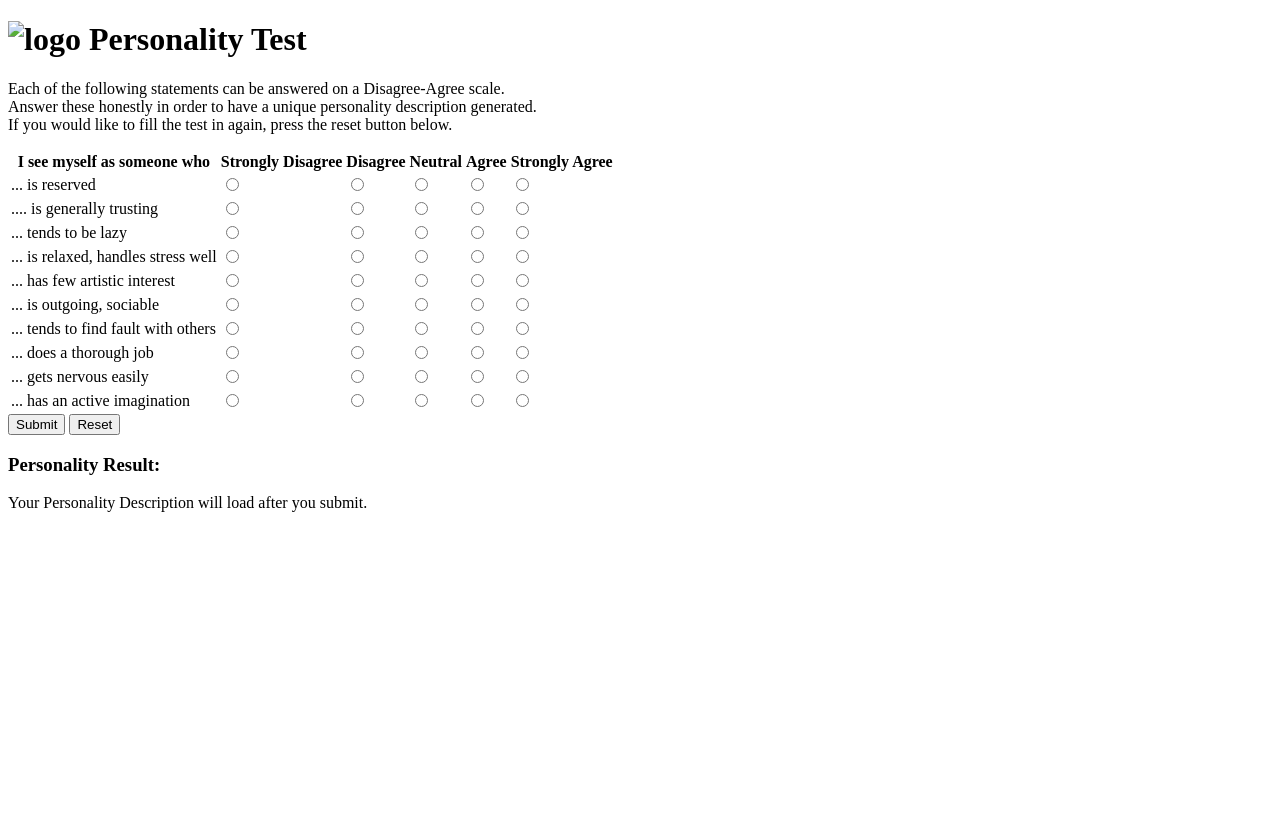
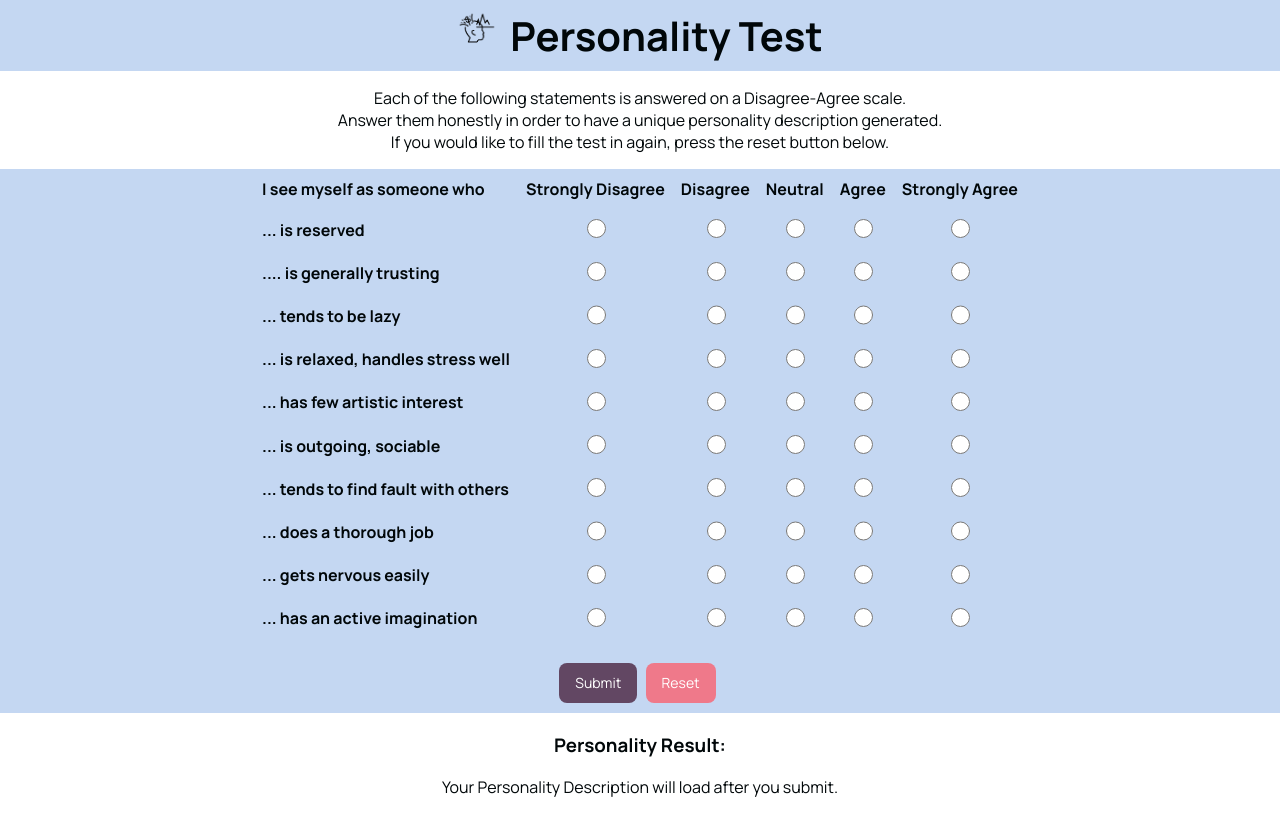
Before and after one commit to luayidriss/personality-test, a plain HTML site: page index.html in a window 1280 px wide. Drawn offline with Linux system fonts and the light colour scheme.

Commit message:
Add Styling

```diff
--- a/assets/css/style.css
+++ b/assets/css/style.css
@@ -0,0 +1,91 @@
+/* Font & Global */
+@import url('https://fonts.googleapis.com/css2?family=Manrope:wght@200;400;700&display=swap');
+
+body{
+    background-color: white;
+    font-family: Manrope, sans-serif;
+    font-weight: 400;
+    text-align: center;
+    color: #010709;
+    margin: 0;
+}
+
+/* Heading */
+
+.heading {
+    text-align: center;
+    font-size: 2.5rem;
+    background-color: #C4D7F2;
+    margin: 0;
+    padding: 0.5rem;
+}
+
+.logo {
+    height: 40px;
+    padding-right: 5px;
+}
+
+/* Test Area */
+.test-area{
+    background-color: #C4D7F2;
+    font-weight: 600;
+}
+table{
+    margin-left: auto;
+    margin-right: auto;
+}
+
+th, td {
+    padding: 7px;
+    text-align: center;
+  }
+
+  .prompt{
+    text-align: left;
+  }
+
+  input[type="radio"] {
+    height: 1.2rem;
+    width: 1.2rem;
+    accent-color: #ca5c6d ;
+  }
+/* Buttons */
+
+.btn {
+  background-color: #EF798A;
+  border-radius: 8px;
+  border-style: none;
+  box-sizing: border-box;
+  color: #FFFFFF;
+  cursor: pointer;
+  display: inline-block;
+  font-family: inherit;
+  font-size: 14px;
+  font-weight: 500;
+  height: 40px;
+  line-height: 20px;
+  list-style: none;
+  margin: 0;
+  outline: none;
+  padding: 10px 16px;
+  position: relative;
+  text-align: center;
+  text-decoration: none;
+  transition: color 100ms;
+  vertical-align: baseline;
+  user-select: none;
+  -webkit-user-select: none;
+  touch-action: manipulation;
+  margin: 0 5px 10px 0;
+}
+
+.btn:hover,
+.btn:focus {
+  background-color: #F082AC;
+}
+#submit{
+    background-color: #624763;
+}
+#submit:hover, #submit:focus{
+    background-color: #6b576b;
+}
--- a/index.html
+++ b/index.html
@@ -12,12 +12,12 @@
         <img class="logo" src="assets/images/logo.png" alt="logo"> Personality Test
     </h1>
     <p id="instructions">
-Each of the following statements can be answered on a Disagree-Agree scale. <br>Answer these honestly in order to have a unique personality description generated. <br>If you would like to fill the test in again, press the reset button below.
+Each of the following statements is answered on a Disagree-Agree scale. <br>Answer them honestly in order to have a unique personality description generated. <br>If you would like to fill the test in again, press the reset button below.
     </p>
     <div class="test-area">
         <table>
             <tr>
-              <th>I see myself as someone who</th>
+              <th class="prompt">I see myself as someone who</th>
               <th>Strongly Disagree</th>
               <th>Disagree</th>
               <th>Neutral</th>
@@ -25,7 +25,7 @@ Each of the following statements can be answered on a Disagree-Agree scale. <br>
               <th>Strongly Agree</th>
             </tr>
             <tr>
-              <td>... is reserved</td>
+              <td class="prompt">... is reserved</td>
               <td><input type="radio" id="" name="question-1" value=5 /></td>
               <td><input type="radio" id="" name="question-1" value=4 /></td>
               <td><input type="radio" id="" name="question-1" value=3 /></td>
@@ -33,7 +33,7 @@ Each of the following statements can be answered on a Disagree-Agree scale. <br>
               <td><input type="radio" id="" name="question-1" value=1 /></td>
             </tr>
             <tr>
-                <td>.... is generally trusting</td>
+                <td class="prompt">.... is generally trusting</td>
                 <td><input type="radio" id="" name="question-2" value=1 /></td>
                 <td><input type="radio" id="" name="question-2" value=2 /></td>
                 <td><input type="radio" id="" name="question-2" value=3 /></td>
@@ -41,7 +41,7 @@ Each of the following statements can be answered on a Disagree-Agree scale. <br>
                 <td><input type="radio" id="" name="question-2" value=5 /></td>
             </tr>
             <tr>
-                <td> ... tends to be lazy</td>
+                <td class="prompt"> ... tends to be lazy</td>
                 <td><input type="radio" id="" name="question-3" value=5 /></td>
                 <td><input type="radio" id="" name="question-3" value=4 /></td>
                 <td><input type="radio" id="" name="question-3" value=3 /></td>
@@ -49,7 +49,7 @@ Each of the following statements can be answered on a Disagree-Agree scale. <br>
                 <td><input type="radio" id="" name="question-3" value=1 /></td>
               </tr>
               <tr>
-                <td> ... is relaxed, handles stress well</td>
+                <td class="prompt"> ... is relaxed, handles stress well</td>
                 <td><input type="radio" id="" name="question-4" value=5 /></td>
                 <td><input type="radio" id="" name="question-4" value=4 /></td>
                 <td><input type="radio" id="" name="question-4" value=3 /></td>
@@ -57,7 +57,7 @@ Each of the following statements can be answered on a Disagree-Agree scale. <br>
                 <td><input type="radio" id="" name="question-4" value=1 /></td>
               </tr>
               <tr>
-                <td> ... has few artistic interest</td>
+                <td class="prompt"> ... has few artistic interest</td>
                 <td><input type="radio" id="" name="question-5" value=5 /></td>
                 <td><input type="radio" id="" name="question-5" value=4 /></td>
                 <td><input type="radio" id="" name="question-5" value=3 /></td>
@@ -65,7 +65,7 @@ Each of the following statements can be answered on a Disagree-Agree scale. <br>
                 <td><input type="radio" id="" name="question-5" value=1 /></td>
               </tr>
               <tr>
-                <td>... is outgoing, sociable</td>
+                <td class="prompt">... is outgoing, sociable</td>
                 <td><input type="radio" id="" name="question-6" value=1 /></td>
                 <td><input type="radio" id="" name="question-6" value=2 /></td>
                 <td><input type="radio" id="" name="question-6" value=3 /></td>
@@ -73,7 +73,7 @@ Each of the following statements can be answered on a Disagree-Agree scale. <br>
                 <td><input type="radio" id="" name="question-6" value=5 /></td>
             </tr>
               <tr>
-                <td> ... tends to find fault with others</td>
+                <td class="prompt"> ... tends to find fault with others</td>
                 <td><input type="radio" id="" name="question-7" value=5 /></td>
                 <td><input type="radio" id="" name="question-7" value=4 /></td>
                 <td><input type="radio" id="" name="question-7" value=3 /></td>
@@ -81,7 +81,7 @@ Each of the following statements can be answered on a Disagree-Agree scale. <br>
                 <td><input type="radio" id="" name="question-7" value=1 /></td>
               </tr>
               <tr>
-                <td>... does a thorough job</td>
+                <td class="prompt">... does a thorough job</td>
                 <td><input type="radio" id="" name="question-8" value=1 /></td>
                 <td><input type="radio" id="" name="question-8" value=2 /></td>
                 <td><input type="radio" id="" name="question-8" value=3 /></td>
@@ -89,7 +89,7 @@ Each of the following statements can be answered on a Disagree-Agree scale. <br>
                 <td><input type="radio" id="" name="question-8" value=5 /></td>
             </tr>
             <tr>
-                <td>... gets nervous easily</td>
+                <td class="prompt">... gets nervous easily</td>
                 <td><input type="radio" id="" name="question-9" value=1 /></td>
                 <td><input type="radio" id="" name="question-9" value=2 /></td>
                 <td><input type="radio" id="" name="question-9" value=3 /></td>
@@ -97,7 +97,7 @@ Each of the following statements can be answered on a Disagree-Agree scale. <br>
                 <td><input type="radio" id="" name="question-9" value=5 /></td>
             </tr>
             <tr>
-                <td>... has an active imagination</td>
+                <td class="prompt">... has an active imagination</td>
                 <td><input type="radio" id="" name="question-10" value=1 /></td>
                 <td><input type="radio" id="" name="question-10" value=2 /></td>
                 <td><input type="radio" id="" name="question-10" value=3 /></td>
@@ -105,8 +105,10 @@ Each of the following statements can be answered on a Disagree-Agree scale. <br>
                 <td><input type="radio" id="" name="question-10" value=5 /></td>
             </tr>
           </table>
+          <br>
           <button class="btn" id="submit">Submit</button>
           <button class="btn" id="reset">Reset</button>
+          <br>
     </div>
     <div class="result-area">
 <h3> Personality Result: </h3>
```
Also changed, not shown: assets/images/logo.png (added), favicon.ico (added).
